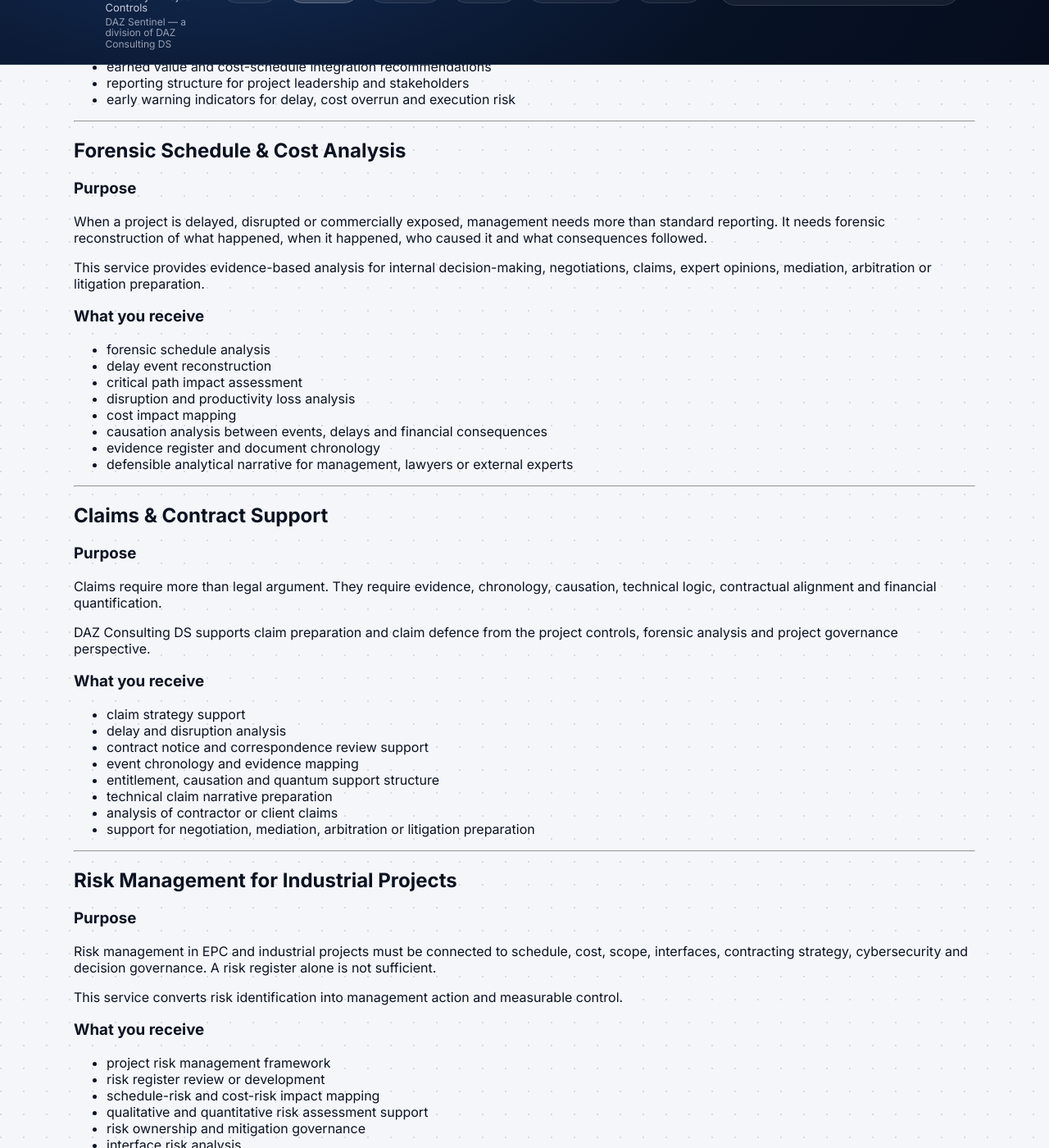
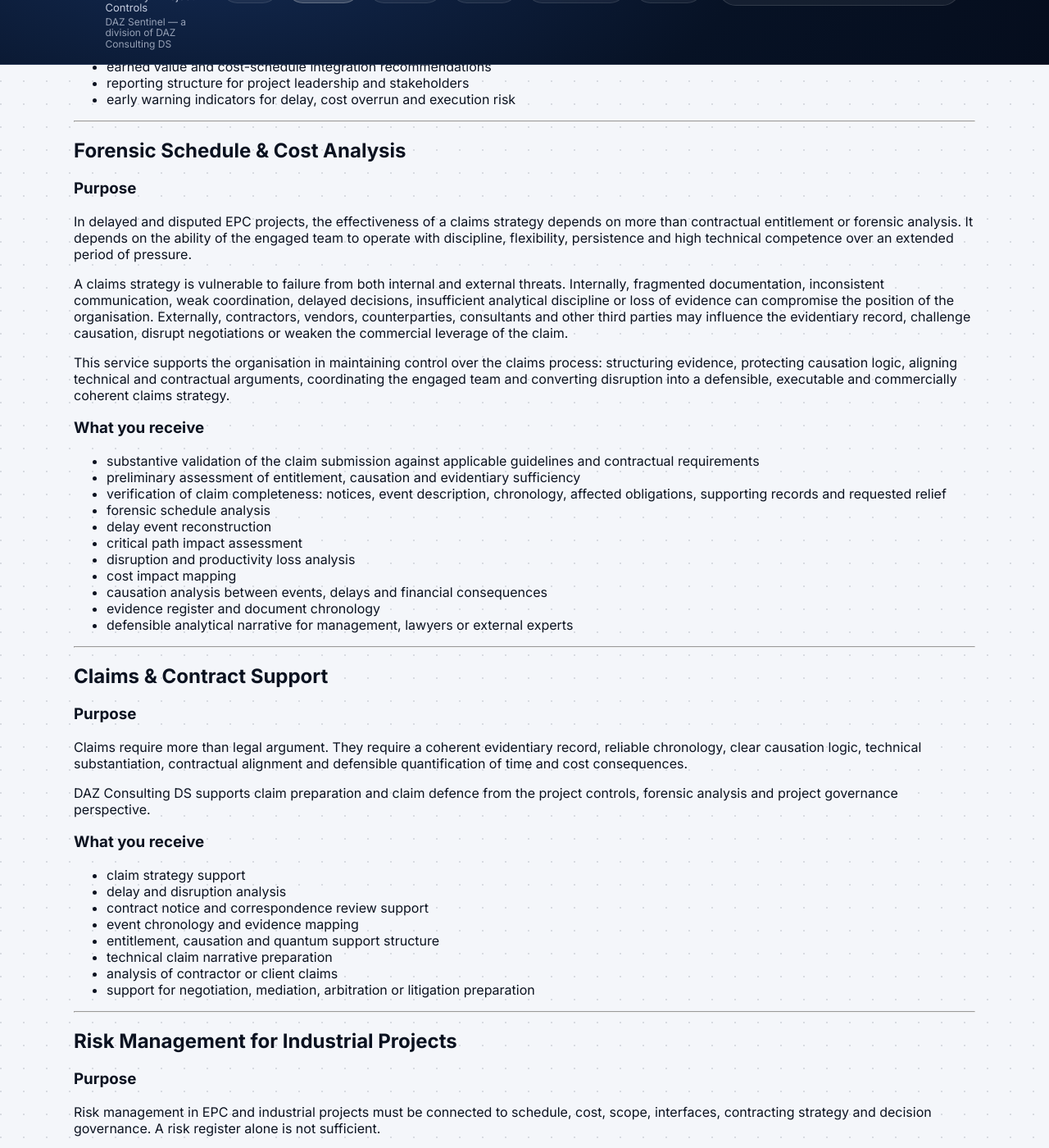
Before and after one commit to DAZDS/DAZDS.github.io, a Jekyll site: the page built from _pages/services.md, in a window 1280 px wide and 1400 px high, scrolled down 1321 px. Shown: the whole window at 82% size. Built offline with Jekyll 4.4.1, drawn with Linux system fonts in a browser that asks for light colours; some of the changed text lies outside the part shown.

Commit message:
Enhance clarity and detail in services documentation
Updated the language for clarity and added details on claims strategy, risk management, and service delivery modes.

```diff
--- a/_pages/services.md
+++ b/_pages/services.md
@@ -66,12 +66,17 @@
 
 ### Purpose
 
-When a project is delayed, disrupted or commercially exposed, management needs more than standard reporting. It needs forensic reconstruction of what happened, when it happened, who caused it and what consequences followed.
+In delayed and disputed EPC projects, the effectiveness of a claims strategy depends on more than contractual entitlement or forensic analysis. It depends on the ability of the engaged team to operate with discipline, flexibility, persistence and high technical competence over an extended period of pressure.
 
-This service provides evidence-based analysis for internal decision-making, negotiations, claims, expert opinions, mediation, arbitration or litigation preparation.
+A claims strategy is vulnerable to failure from both internal and external threats. Internally, fragmented documentation, inconsistent communication, weak coordination, delayed decisions, insufficient analytical discipline or loss of evidence can compromise the position of the organisation. Externally, contractors, vendors, counterparties, consultants and other third parties may influence the evidentiary record, challenge causation, disrupt negotiations or weaken the commercial leverage of the claim.
+
+This service supports the organisation in maintaining control over the claims process: structuring evidence, protecting causation logic, aligning technical and contractual arguments, coordinating the engaged team and converting disruption into a defensible, executable and commercially coherent claims strategy.
 
 ### What you receive
 
+- substantive validation of the claim submission against applicable guidelines and contractual requirements
+- preliminary assessment of entitlement, causation and evidentiary sufficiency
+- verification of claim completeness: notices, event description, chronology, affected obligations, supporting records and requested relief
 - forensic schedule analysis
 - delay event reconstruction
 - critical path impact assessment
@@ -87,7 +92,7 @@
 
 ### Purpose
 
-Claims require more than legal argument. They require evidence, chronology, causation, technical logic, contractual alignment and financial quantification.
+Claims require more than legal argument. They require a coherent evidentiary record, reliable chronology, clear causation logic, technical substantiation, contractual alignment and defensible quantification of time and cost consequences.
 
 DAZ Consulting DS supports claim preparation and claim defence from the project controls, forensic analysis and project governance perspective.
 
@@ -108,20 +113,23 @@
 
 ### Purpose
 
-Risk management in EPC and industrial projects must be connected to schedule, cost, scope, interfaces, contracting strategy, cybersecurity and decision governance. A risk register alone is not sufficient.
+Risk management in EPC and industrial projects must be connected to schedule, cost, scope, interfaces, contracting strategy and decision governance. A risk register alone is not sufficient.
 
 This service converts risk identification into management action and measurable control.
 
 ### What you receive
 
-- project risk management framework
-- risk register review or development
+- project risk management framework aligned with governance, reporting and decision gates
+- risk register review, validation or development
+- risk identification structure for packages, interfaces, disciplines and lifecycle phases
 - schedule-risk and cost-risk impact mapping
+- schedule risk analysis focused on critical path, near-critical path and float consumption
 - qualitative and quantitative risk assessment support
+- mitigation assessment covering feasibility, ownership, effectiveness and residual exposure
 - risk ownership and mitigation governance
-- interface risk analysis
-- executive risk dashboard structure
-- risk-based decision support for project boards
+- interface risk analysis across contractors, vendors, packages and project phases
+- executive risk dashboard and escalation model
+- risk-based decision support for project boards and steering committees
 
 ---
 
@@ -220,18 +228,17 @@
 
 ## Delivery Modes
 
-Services can be delivered as:
+Services can be delivered through:
 
-- advisory engagements
-- independent reviews
-- forensic analysis assignments
-- project recovery support
-- structured PMC programmes
-- project controls improvement programmes
-- claims and dispute-support work
-- OT / ICS security assessments
-- hybrid industrial cybersecurity programmes
-- executive briefings and decision-support workshops
+- strategic advisory engagements for Owners, investors and executive teams
+- independent reviews of project governance, schedule, cost, risk and controls
+- forensic schedule, cost and claims analysis assignments
+- project recovery and performance improvement programmes
+- structured PMC, project governance and project controls support
+- claims preparation, claim defence and dispute-support work
+- OT / ICS security assessments, governance reviews and validation exercises
+- hybrid IT / OT cybersecurity advisory and assurance programmes
+- executive briefings, decision-support workshops and board-level reporting
 
 ---
 
```
